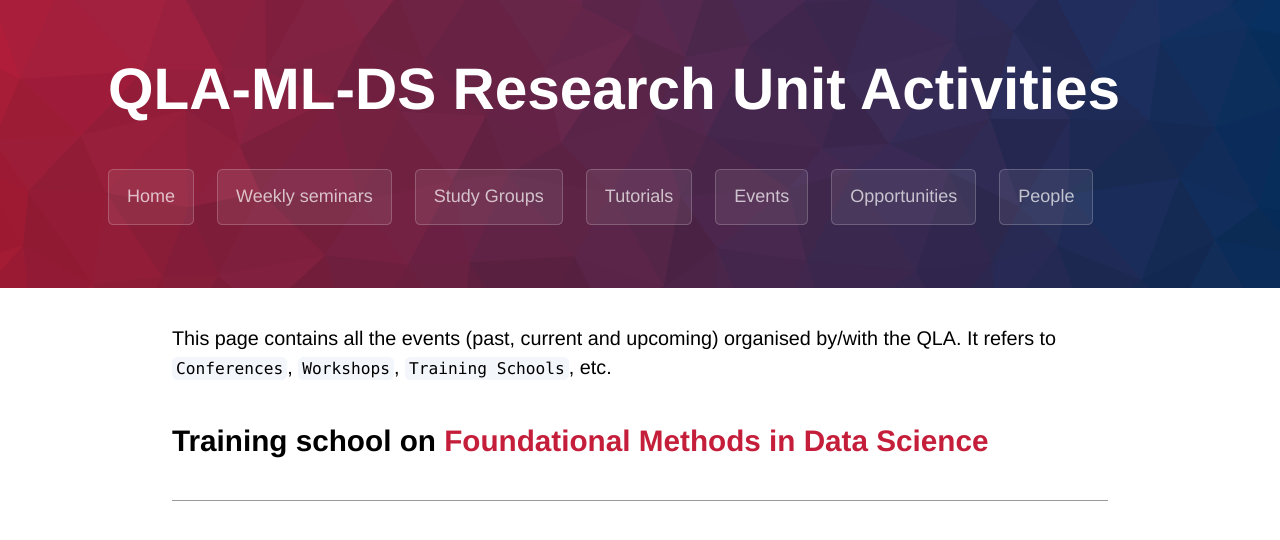
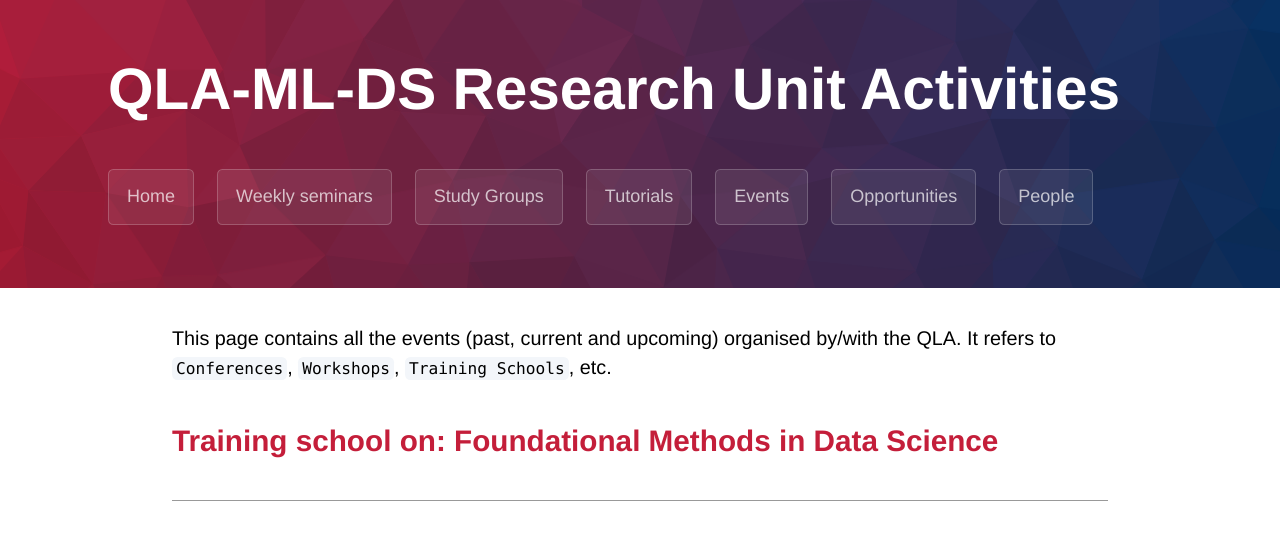
Before and after one commit to qla-ml-ds-activities/qla-ml-ds-activities.github.io, a Jekyll site: the page built from events.md, in a window 1280 px wide. Shown: the top 540 px of the page. Built offline with Jekyll 4.4.1, drawn with Linux system fonts in a browser that asks for light colours; some web fonts are replaced.

```diff
--- a/events.md
+++ b/events.md
@@ -7,4 +7,4 @@ This page contains all the events (past, current and upcoming) organised by/with
 
 
 
-## Training school on [**Foundational Methods in Data Science**](https://qla-ml-ds.github.io/)
+##  [**Training school on: Foundational Methods in Data Science**](https://qla-ml-ds.github.io/)
```
